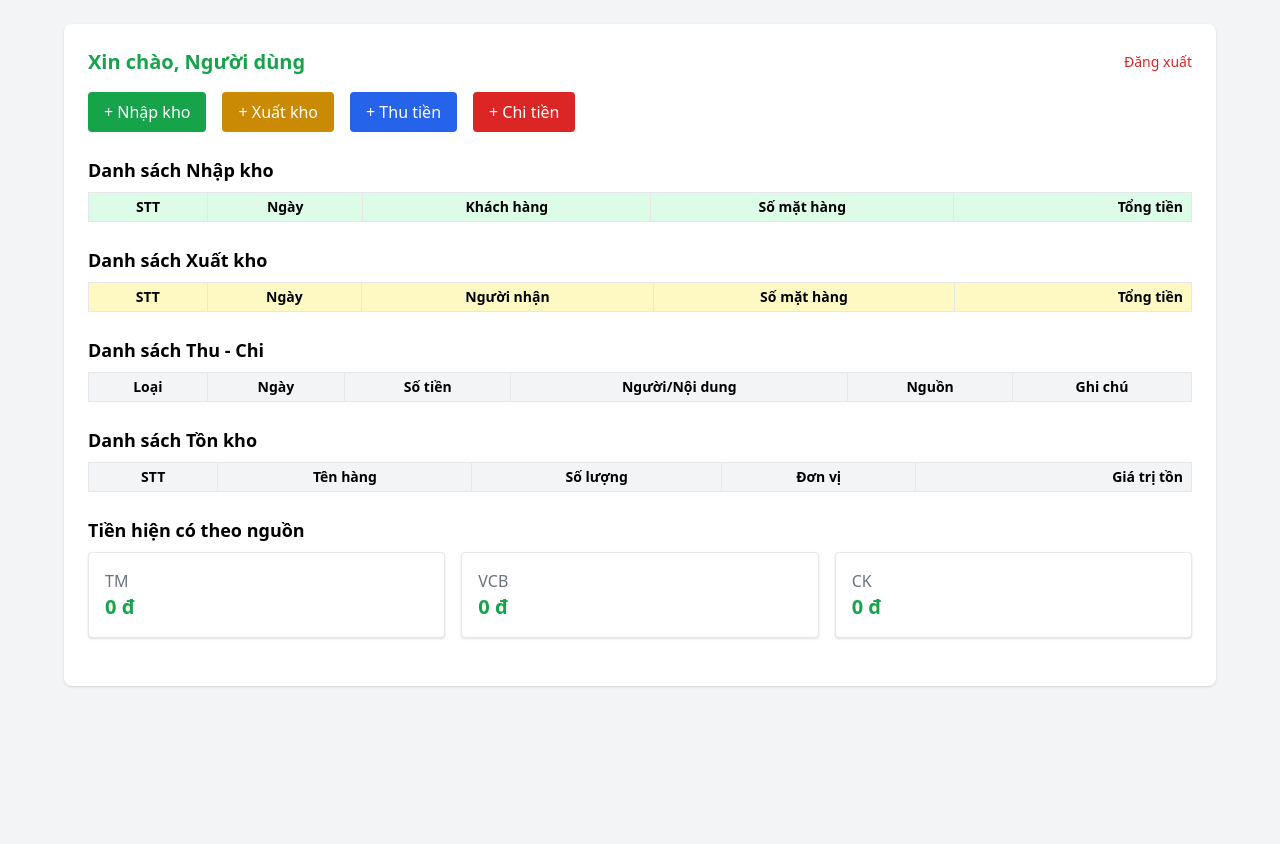
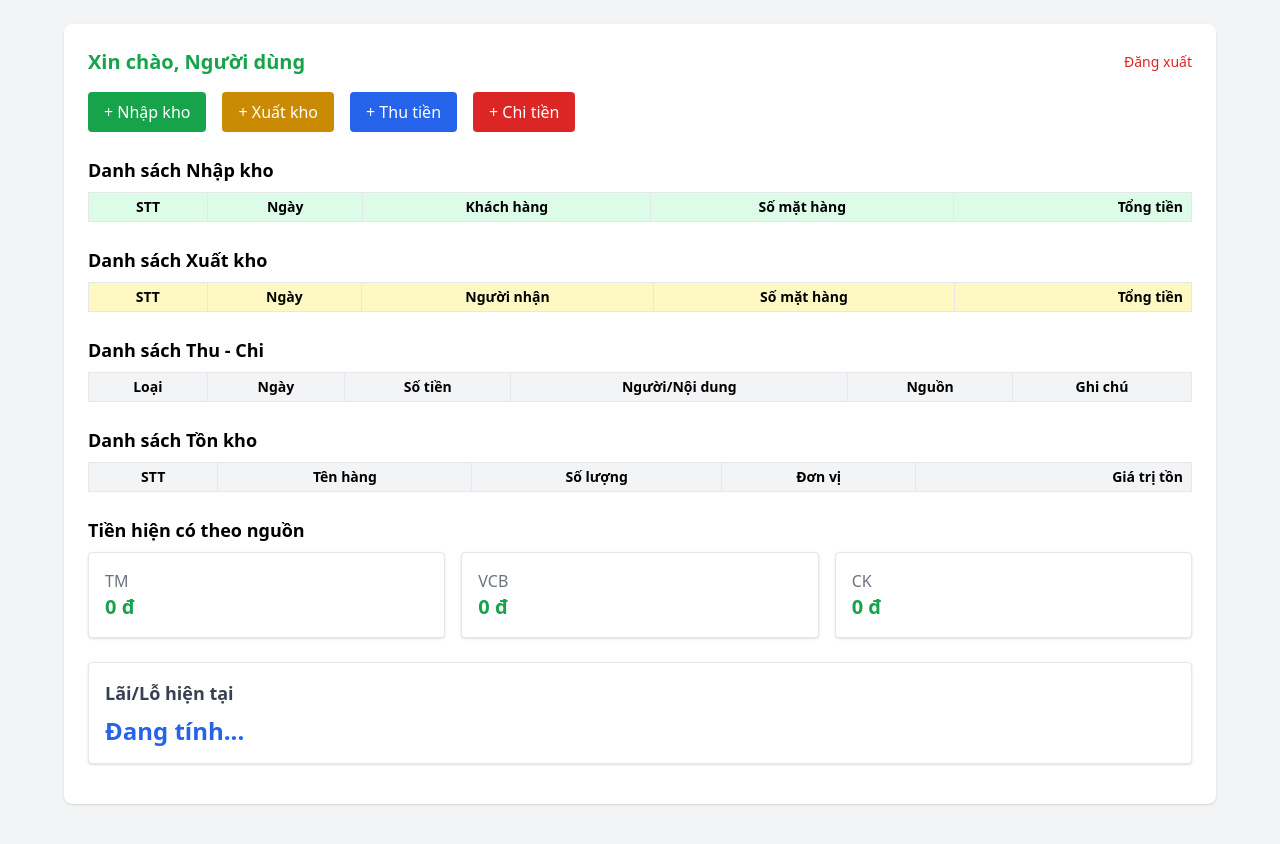
Before and after one commit to phelieuandan/phelieuandan.github.io, a Jekyll site: the page dashboard.html, which Jekyll copies as it is, in a window 1280 px wide. Shown: the top 844 px of the page. Built offline with Jekyll 4.4.1, drawn with Linux system fonts in a browser that asks for light colours; nearby versions of some CDN libraries; comment, search, counter and statistics services are not loaded; some of the changed lines change nothing that is shown.

Commit message:
Update dashboard.html

```diff
--- a/dashboard.html
+++ b/dashboard.html
@@ -165,6 +165,10 @@
   </div>
 </div>
 
+    <div class="p-4 border rounded bg-white shadow mb-4">
+  <h3 class="text-lg font-bold text-gray-700 mb-2">Lãi/Lỗ hiện tại</h3>
+  <div id="profitValue" class="text-2xl font-bold text-blue-600">Đang tính...</div>
+</div>
 
 
     <!-- Modal -->
@@ -638,6 +642,60 @@ calculateInventory();
 }
 calculateCashBySource();
 
+      function calculateProfitLoss() {
+  let totalExport = 0;
+  let totalImport = 0;
+  let totalExpense = 0;
+
+  const dbRef = firebase.database().ref();
+
+  Promise.all([
+    dbRef.child('exports').once('value'),
+    dbRef.child('imports').once('value'),
+    dbRef.child('cashflow').once('value')
+  ]).then(([exportsSnap, importsSnap, cashflowSnap]) => {
+    // Tổng tiền xuất kho (doanh thu)
+    exportsSnap.forEach(child => {
+      const data = child.val();
+      totalExport += parseFloat(data.total) || 0;
+    });
+
+    // Tổng tiền nhập kho (giá vốn)
+    importsSnap.forEach(child => {
+      const data = child.val();
+      totalImport += parseFloat(data.total) || 0;
+    });
+
+    // Tổng chi phí khác
+    cashflowSnap.forEach(child => {
+      const data = child.val();
+      if (data.type === 'chi') {
+        totalExpense += parseFloat(data.amount) || 0;
+      }
+    });
+
+    const profit = totalExport - totalImport - totalExpense;
+
+    console.log("Tổng doanh thu:", totalExport.toLocaleString());
+    console.log("Tổng giá vốn:", totalImport.toLocaleString());
+    console.log("Chi phí khác:", totalExpense.toLocaleString());
+    console.log("Lợi nhuận:", profit.toLocaleString());
+
+    $('#profitValue').text(profit.toLocaleString() + " đ");
+  });
+}
+
+      auth.onAuthStateChanged(user => {
+  if (!user) return location.href = "index.html";
+  $("#userName").text(user.email);
+  loadTable("imports", "importTable");
+  loadTable("exports", "exportTable");
+  loadCashflow();
+  calculateCashBySource();
+  calculateProfitLoss(); // 👈 gọi tính lãi lỗ
+});
+
+
     });
   </script>
 
```
